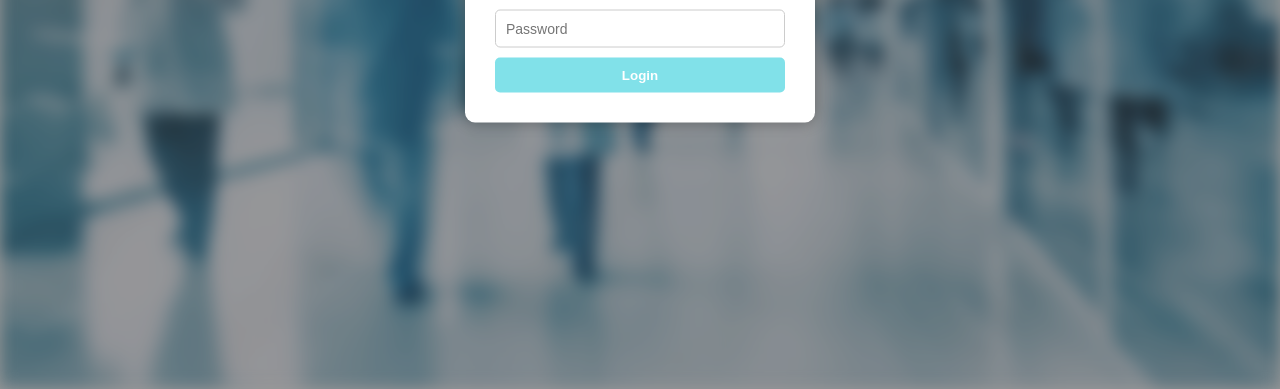
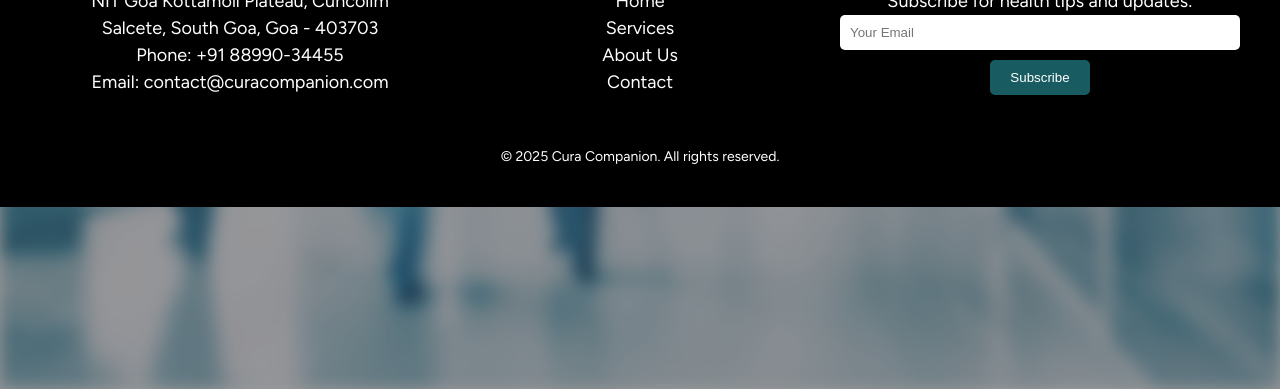
Before and after one commit to alaynapaes/CuraCompanion, a plain HTML site: page login.html in a window 1280 px wide. Shown: the part 411-800 px from the top of the page. Drawn offline with Linux system fonts and the light colour scheme.

Commit message:
footer showing

```diff
--- /dev/null
+++ b/footer.js
@@ -0,0 +1,56 @@
+const footer = document.getElementById("footer");
+
+footer.innerHTML = `
+
+<footer style="
+  background: black ;
+  text-align: center;
+  padding: 40px 0;
+  color: white;
+  font-size: 18px;
+  margin-top: 60px;
+  width: 100%;
+  position: relative;
+  z-index: 1;
+">
+  <div style="display:flex; flex-wrap:wrap; justify-content:space-between; max-width:1200px; margin:auto;">
+
+    <!-- Contact Info -->
+    <div style="flex:1; min-width:250px; margin-bottom:20px;">
+      <h3>Cura Companion</h3>
+      <p>NIT Goa Kottamoll Plateau, Cuncolim <br>Salcete, South Goa, Goa - 403703</p>
+      <p>Phone: +91 88990-34455</p>
+      <p>Email: contact@curacompanion.com</p>
+    </div>
+
+    <!-- Quick Links -->
+    <div style="flex:1; min-width:200px; margin-bottom:20px;">
+      <h3>Quick Links</h3>
+      <ul style="list-style:none; padding:0;">
+        <li><a href="#" style="color:white; text-decoration:none;">Home</a></li>
+        <li><a href="#" style="color:white; text-decoration:none;">Services</a></li>
+        <li><a href="#" style="color:white; text-decoration:none;">About Us</a></li>
+        <li><a href="#" style="color:white; text-decoration:none;">Contact</a></li>
+      </ul>
+    </div>
+
+    <!-- Newsletter -->
+    <div style="flex:1; min-width:250px; margin-bottom:20px;">
+      <h3>Newsletter</h3>
+      <p>Subscribe for health tips and updates:</p>
+      <form>
+        <input type="email" placeholder="Your Email" required
+          style="padding:10px; width:100%; margin-bottom:10px; border:none; border-radius:5px;" />
+        <button type="submit"
+          style="padding:10px 20px; background-color:rgba(41, 152, 160, 0.6); color:white; border:none; border-radius:5px; cursor:pointer;">
+          Subscribe
+        </button>
+      </form>
+    </div>
+  </div>
+
+  <div style="text-align:center; margin-top:30px; font-size:14px;">
+    © 2025 Cura Companion. All rights reserved.
+  </div>
+</footer>
+`;
--- a/login.html
+++ b/login.html
@@ -95,5 +95,7 @@
     </form>
   </div>
     <script src="header.js"></script>
+      <div id="footer"></div>
+  <script src="footer.js"></script>
 </body>
 </html>
--- a/styles.css
+++ b/styles.css
@@ -129,6 +129,10 @@ body {
 }
 .highlight {
   color: var(--primary-color);
+}
+footer {
+  position: relative;
+  z-index: 10000;
 }
 
 /* COLUMNS SECTION */
```
Also changed, not shown: equipment.html (+2 -2 lines), faq.html (+2 -0 lines), footer.html (deleted, +0 -41 lines), healthSupport.html (+2 -0 lines), index.html (+1 -0 lines), signup.html (+2 -0 lines), training.html (+2 -0 lines), videoLib.html (+2 -0 lines).
